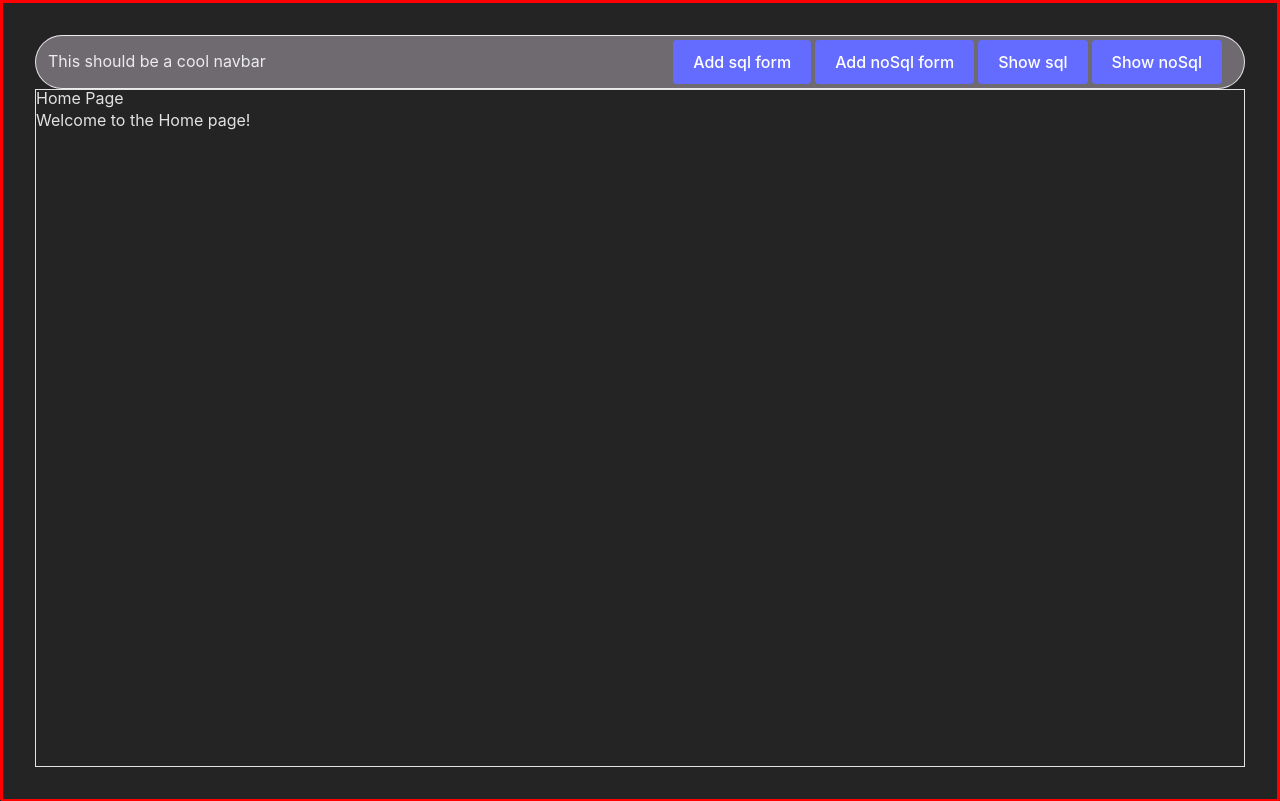
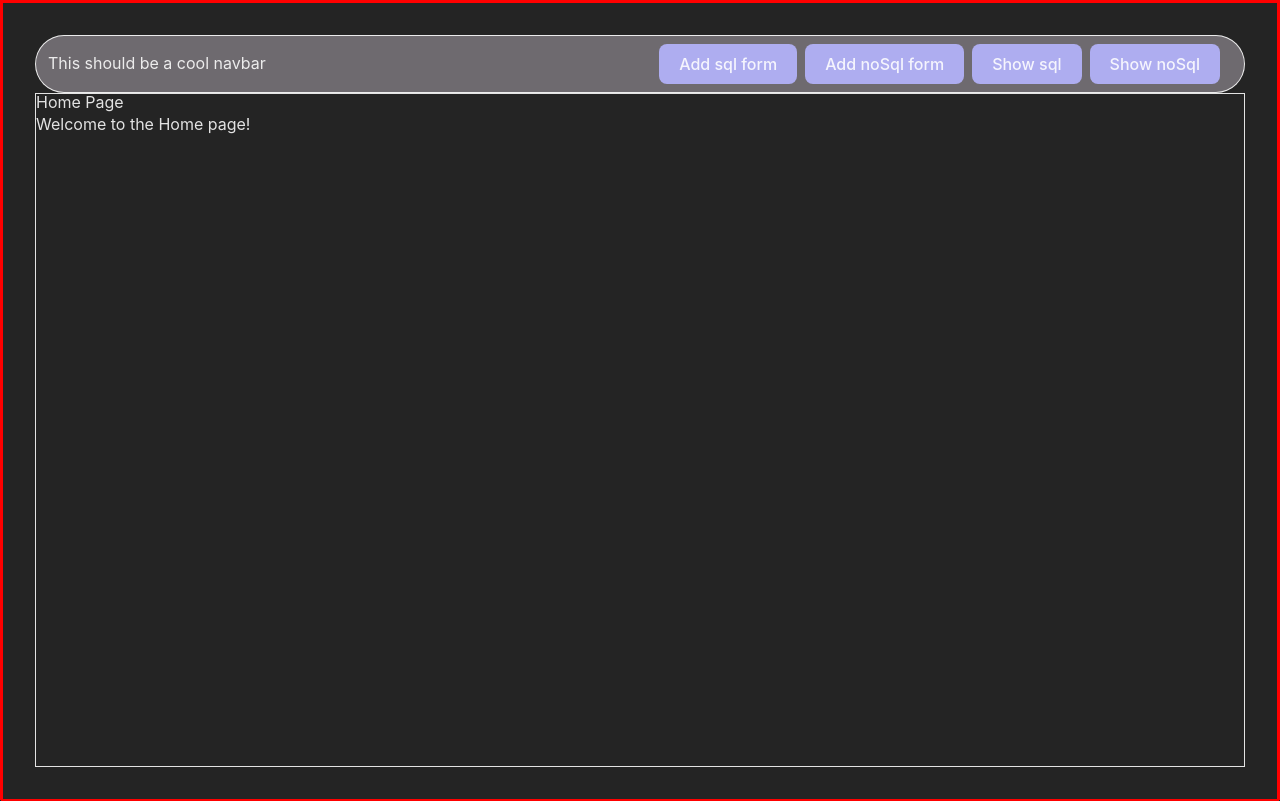
Before and after one commit to zaspeh/BDD_tp_grupal, a React (Vite) app in the folder frontend/: page / in a window 1280 px wide. Built offline with nearby package versions, Linux system fonts and the light colour scheme.

Commit message:
feat: navbar looking better, the buttons are still super ugly

```diff
--- /dev/null
+++ b/frontend/src/Components/NavButton.jsx
@@ -0,0 +1,28 @@
+import { Link } from "react-router-dom";
+
+// .navButton {
+//   background-color: #AEADF0;
+//   color: white;
+//   border: none;
+//   padding: 10px 20px;
+//   text-align: center;
+//   text-decoration: none;
+//   display: inline-block;
+//   font-size: 16px;
+//   margin: 4px 2px;
+//   cursor: pointer;
+//   border-radius: 4px;
+// }
+
+export const NavButton = ({buttonText, linkTo}) => {
+  return (
+
+    <li className="bg-buttonBlue text-white border-none py-2 px-5 text-center inline-block text-base my-2 mx-1 cursor-pointer rounded-lg">
+      <Link to={linkTo}>{buttonText}</Link>
+    </li>
+
+
+  );
+};
+
+export default NavButton;
--- a/frontend/src/Components/Pages/Layout.jsx
+++ b/frontend/src/Components/Pages/Layout.jsx
@@ -1,4 +1,5 @@
 import { Outlet, Link } from "react-router-dom";
+import { NavButton } from "../NavButton";
 
 export const Layout = () => {
   return (
@@ -6,11 +7,10 @@ export const Layout = () => {
       <nav className="w-full flex rounded-full border justify-between pl-3 pr-5 items-center bg-headerBlack">
         <h1>This should be a cool navbar</h1>
         <ul className="flex">
-          <li className="navButton"><Link to="/">Add sql form</Link></li>
-          <li className="navButton"><Link to="/about">Add noSql form</Link></li>
-          <li className="navButton"><Link to="/contact">Show sql</Link></li>
-          <li className="navButton"><Link to="/contact">Show noSql</Link></li>
-
+          <NavButton buttonText={"Add sql form"} linkTo={"/sqlForm"}/>
+          <NavButton buttonText={"Add noSql form"} linkTo={"/noSqlForm"}/>
+          <NavButton buttonText={"Show sql"} linkTo={"/showSql"}/>
+          <NavButton buttonText={"Show noSql"} linkTo={"/showNoSql"}/>
         </ul>
       </nav>
       <Outlet />
--- a/frontend/src/index.css
+++ b/frontend/src/index.css
@@ -51,21 +51,6 @@ html, body {
   background-color: #242424;
 }
 
-.navButton {
-  background-color: #646cff;
-  color: white;
-  border: none;
-  padding: 10px 20px;
-  text-align: center;
-  text-decoration: none;
-  display: inline-block;
-  font-size: 16px;
-  margin: 4px 2px;
-  cursor: pointer;
-  border-radius: 4px;
-}
-
-
 @tailwind base;
 @tailwind components;
 @tailwind utilities;
--- a/frontend/tailwind.config.js
+++ b/frontend/tailwind.config.js
@@ -8,6 +8,9 @@ export default {
     colors: {
       "headerBlack": "#6E6A6F",
       "backWhite": "#F5FBEF",
+      "buttonBlue": "#AEADF0",
+      "richBlack": "#04151F"
+
   },
     extend: {},
   },
```
